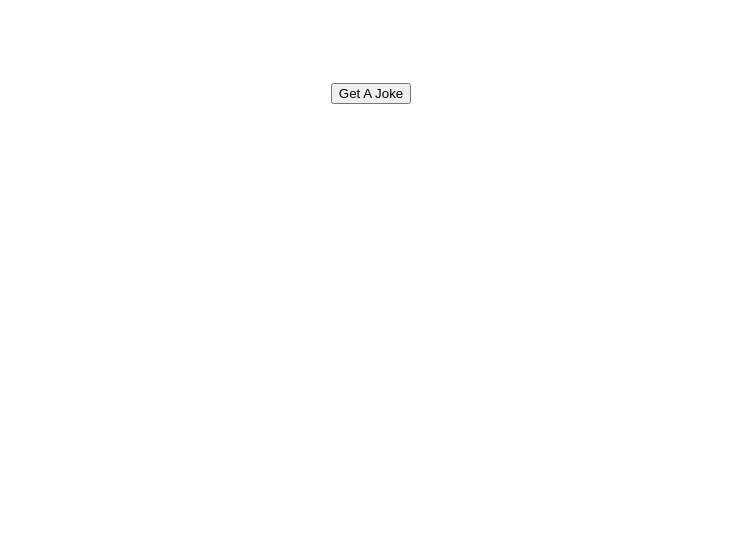
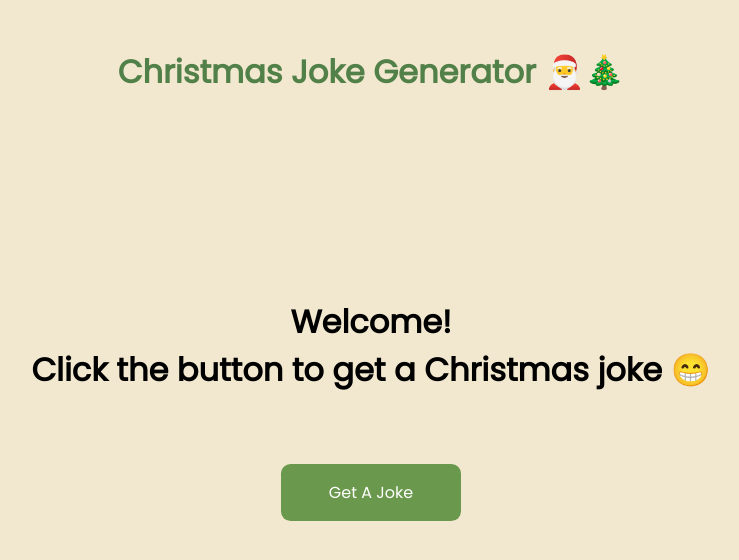
Before and after one commit to marcyvillegas/random-joke-generator, a plain HTML site: page index.html in a window 1280 px wide. Shown: the whole page, without its empty margins (269-1008 px from the left). Drawn offline with Linux system fonts and the light colour scheme.

Commit message:
added css design

```diff
--- a/css/style.scss
+++ b/css/style.scss
@@ -1,3 +1,5 @@
+@import url('https://fonts.googleapis.com/css2?family=Poppins&display=swap');
+
 @mixin flex-col{
     display:flex;
     justify-content: center;
@@ -5,14 +7,61 @@
     flex-direction: column;
 }
 
+
+html {
+    font-family: 'Poppins', sans-serif;
+    text-align: center;
+}
+
+body {
+    background-color: #F2E8CF;
+}
+
+.header {
+    h2 {
+        font-size: 2rem;
+        margin-top: 3rem;
+        color: #518048;
+    }
+}
+
 .joke-container {
-    @include flex-col()
+    @include flex-col();
+    margin: 10rem 0 2rem 0;
+    height: 20vh;
+
+    #welcome-text {
+        padding-top:7rem;
+        font-size: 2rem;
+    }
+
+    #loader {
+        display: none;
+    }
+
+    #jokeSetup {
+        font-size: 2rem;
+        color: #BC4749;
+    }
+
+    #jokeContent {
+        font-size: 1.5rem;
+    }
 }
 
 .button-container {
-    @include flex-col()
+    @include flex-col();
+
+    button {
+        background-color: #6A994E;
+        margin-top: 1rem;
+        padding: 1rem 3rem;
+        border: none;
+        outline: none;
+        border-radius: .6rem;
+        font-family: 'Poppins', sans-serif;
+        font-size: 1rem;
+        cursor: pointer;
+        color: #FFFF;
+    }
 }
-
-#loader {
-    display: none;
-}
--- a/fetch.js
+++ b/fetch.js
@@ -5,11 +5,13 @@
 let jokeSetup = document.querySelector("#jokeSetup");
 let jokeContent = document.querySelector("#jokeContent");
 let loader = document.querySelector("#loader");
+let welcome = document.querySelector("#welcome-text");
 
 // fetch method using asynch-await
 async function getJoke() {
 
     /* Adding loader */
+    welcome.style.display = "none";
     loader.style.display = "block";
     jokeSetup.style.display = "none";   // hiding the joke setup and content
     jokeContent.style.display = "none";
@@ -23,7 +25,7 @@ async function getJoke() {
     /* Creating changes to browser */
     // adding contents to the h3
     jokeSetup.textContent = christmasJokes.setup;
-    jokeContent.textContent = christmasJokes.delivery;
+    jokeContent.textContent = christmasJokes.delivery + " 😂";
 
     jokeSetup.style.display = "block";  // displaying the setup and content joke
     jokeContent.style.display = "block";
--- a/index.html
+++ b/index.html
@@ -11,10 +11,15 @@
 
 <body>
 
+    <div class="header">
+        <h2 id="header-text">Christmas Joke Generator 🎅🎄</h2>
+    </div>
+
     <div class="joke-container">
-        <h3 id="loader">loading</h3>
-        <h3 class="joke-setup" id="jokeSetup"></h3>
-        <h3 class="joke-content" id="jokeContent"></h3>
+        <h2 id="welcome-text">Welcome! <br> Click the button to get a Christmas joke 😁</h2>
+        <h3 id="loader">Thinking of a corny joke...</h3>
+        <h2 class="joke-setup" id="jokeSetup"></h2>
+        <h2 class="joke-content" id="jokeContent"></h2>
     </div>
 
     <div class="button-container">
```
Also changed, not shown: css/style.css.
